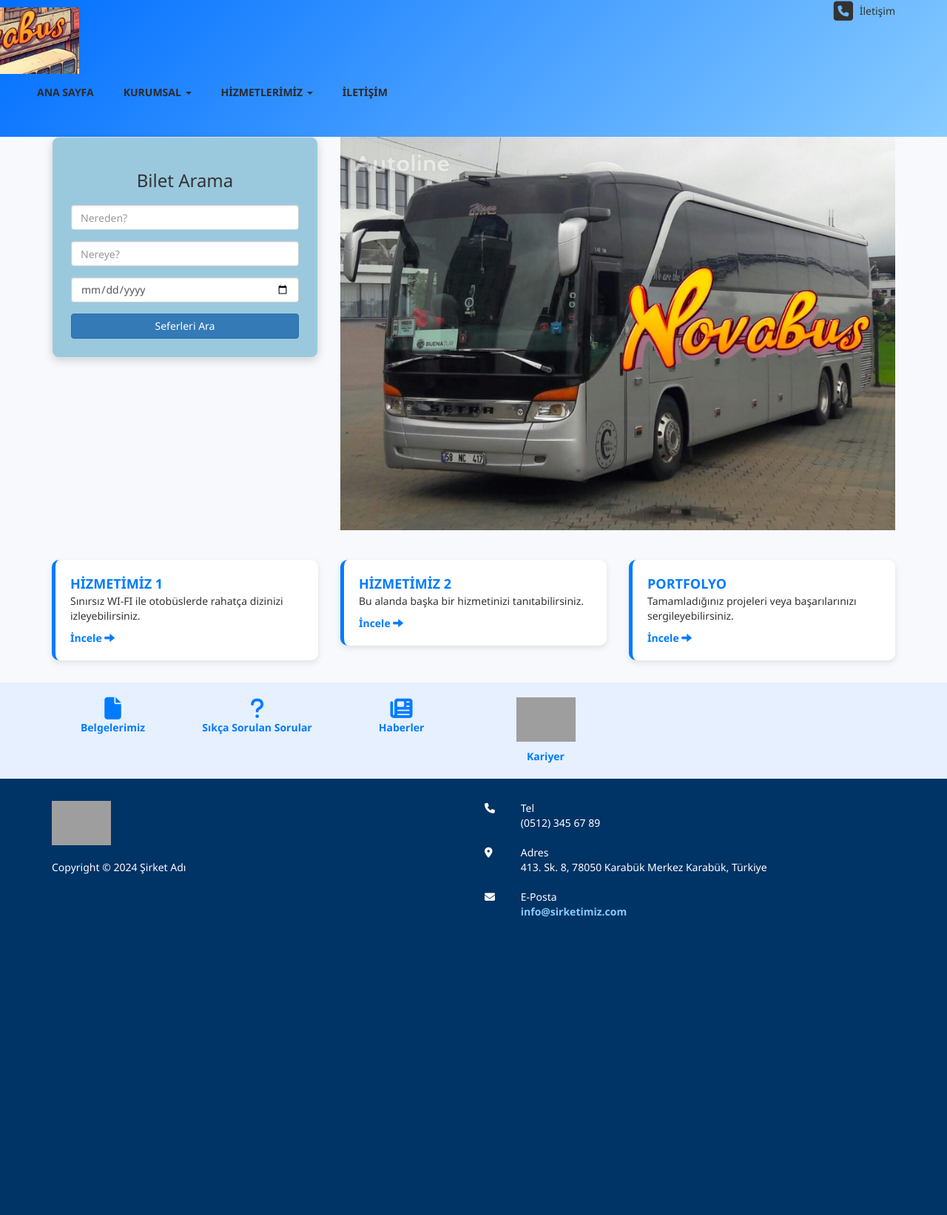
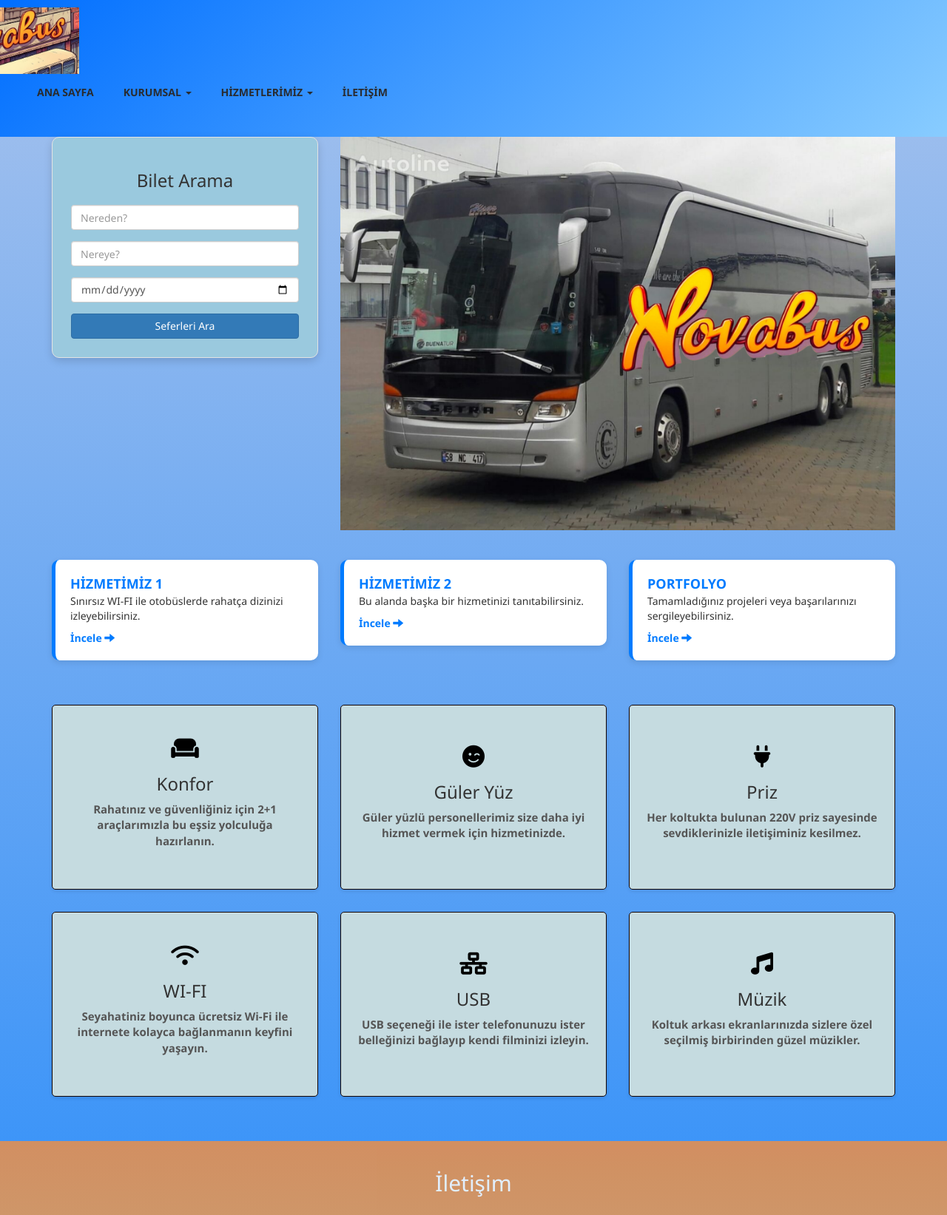
Before and after one commit to mavitilki01/Bus_Company_Web_Site, a PHP site: page /main.html in a window 1280 px wide. Shown: the top 1643 px of the page at 74% size. Before the commit the page ends 1240 px from the top, so only its background shows below. Run offline with PHP 8.4, Linux system fonts and the light colour scheme; some libraries are stand-ins or nearby versions; grey boxes are pictures that could not be loaded.

Commit message:
taslak
ana hat belli oldu

```diff
--- a/main.html
+++ b/main.html
@@ -15,24 +15,18 @@
     <link href="stil.css" rel="stylesheet" type="text/css">
     <link href="https://fonts.googleapis.com/css2?family=Open+Sans:wght@400;600;700&display=swap" rel="stylesheet">
 
+    <script src="https://ajax.googleapis.com/ajax/libs/jquery/3.7.1/jquery.min.js"></script>
     <script src="https://cdnjs.cloudflare.com/ajax/libs/jquery.cycle/3.0.3/jquery.cycle.all.min.js"></script> <!-- slayt için script-->
-    <script src="https://ajax.googleapis.com/ajax/libs/jquery/3.7.1/jquery.min.js"></script>
     <script src="https://maxcdn.bootstrapcdn.com/bootstrap/3.3.7/js/bootstrap.min.js"></script>
 </head>
 <body>
+
 
 <div class="container-fluid Banner">
     <div class="container"> <div class="row">
             <div class="col-xs-12 col-sm-6 col-md-7 logo">
                 <a href="?syf=main"><img src="Resimler/novabus.png" class="img-responsive" alt="NOVABUS Logo"></a>
             </div>
-            <div class="col-xs-12 col-sm-6 col-md-5 text-right nav hidden-xs">
-                <a href="?syf=iletisim" style="color: inherit; text-decoration: none;">
-                    <i class="fa-solid fa-square-phone" style="font-size: 30px; vertical-align: middle;"></i>
-                    <span style="vertical-align: middle; margin-left: 5px;">İletişim</span>
-                </a>
-            </div>
-
         </div>
     </div>
 
@@ -64,7 +58,7 @@
                             <li><a href="?syf=Portfolyo">Portfolyo</a></li>
                         </ul>
                     </li>
-                    <li><a href="?syf=iletisim">İLETİŞİM</a></li>
+                    <li><a href="#iletisim">İLETİŞİM</a></li>
                 </ul>
             </div>
         </div>
@@ -73,8 +67,8 @@
 
 <div class="container content-section">
     <div class="row main-content-row">
-        <div class="col-xs-12 col-sm-12 col-md-4 col-lg-4 text-center">
-            <div id="ticket-search-container" class="well">
+        <div class="col-xs-12 col-sm-12 col-md-4 col-lg-4 text-center" style="display:flex; justify-content:center; align-items:center; min-height: 300px;">
+            <div id="ticket-search-container" class="well" style="max-width: 400px; width: 100%;">
                 <h3>Bilet Arama</h3>
                 <form id="dynamicTicketForm">
                     <div class="form-group"> <input type="text" class="form-control" id="origin" placeholder="Nereden?">
@@ -94,8 +88,8 @@
         <div class="col-xs-12 col-sm-12 col-md-8 col-lg-8">
             <div id="slideshow" class="center-block">
                 <img src="resimler/slayt/otobüs.png" class="img-responsive">
-                <img src="resimler/slayt/2.png" class="img-responsive">
-                <img src="resimler/slayt/3.png" class="img-responsive">
+                <img src="https://images.unsplash.com/photo-1719316663972-0696da2b47a3?q=80&w=2070&auto=format&fit=crop&ixlib=rb-4.1.0&ixid=M3wxMjA3fDB8MHxwaG90by1wYWdlfHx8fGVufDB8fHx8fA%3D%3D" class="img-responsive">
+                <img src="https://images.pexels.com/photos/315938/pexels-photo-315938.jpeg?auto=compress&cs=tinysrgb&w=1260&h=750&dpr=2" class="img-responsive">
                 <img src="https://plus.unsplash.com/premium_photo-1661963542752-9a8a1d72fb28?q=80&w=2070" class="img-responsive">
             </div>
             <ul id="nav"></ul>
@@ -144,13 +138,108 @@
     </div>
 </div>
 
+<div class="container uclu">
+  <div class="row">
+    <div class="col-xs-12 col-sm-6 col-md-4 otobus-kutu">
+        <div class="kutu-icerik">
+        <i class="fa-solid fa-couch" style="font-size: 30px; color: #000000;"></i>
+        <h3>Konfor</h3>
+        <p><strong>Rahatınız ve güvenliğiniz için 2+1 araçlarımızla bu eşsiz yolculuğa hazırlanın.</strong> </p>
+        </div>
+    </div>
+    <div class="col-xs-12 col-sm-6 col-md-4 otobus-kutu">
+      <div class="kutu-icerik">
+        <i class="fa-solid fa-face-smile-wink" style="font-size: 30px; color: #000000;"></i>
+        <h3>Güler Yüz</h3>
+        <p><strong>Güler yüzlü personellerimiz size daha iyi hizmet vermek için hizmetinizde.</strong> </p>
+      </div>
+    </div>
+    <div class="col-xs-12 col-sm-6 col-md-4 otobus-kutu">
+      <div class="kutu-icerik">
+        <i class="fa-solid fa-plug" style="font-size: 30px; color: #000000;"></i>
+        <h3>Priz</h3>
+        <p><strong>Her koltukta bulunan 220V priz sayesinde sevdiklerinizle iletişiminiz kesilmez.</strong></p>
+      </div>
+    </div>
+    <div class="col-xs-12 col-sm-6 col-md-4 otobus-kutu">
+      <div class="kutu-icerik">
+        <i class="fa-solid fa-wifi" style="font-size: 30px; color: #000000;"></i>
+        <h3>WI-FI</h3>
+        <p><strong>Seyahatiniz boyunca ücretsiz Wi-Fi ile internete kolayca bağlanmanın keyfini yaşayın.</strong> </p>
+      </div>
+    </div>
+    <div class="col-xs-12 col-sm-6 col-md-4 otobus-kutu">
+      <div class="kutu-icerik">
+        <i class="fa-solid fa-network-wired" style="font-size: 30px; color: #000000;"></i>
+        <h3>USB</h3>
+        <p><strong>USB seçeneği ile ister telefonunuzu ister belleğinizi bağlayıp kendi filminizi izleyin.</strong> </p>
+      </div>
+    </div>
+    <div class="col-xs-12 col-sm-6 col-md-4 otobus-kutu">
+      <div class="kutu-icerik">
+        <i class="fa-solid fa-music" style="font-size: 30px; color: #000000;"></i>
+        <h3>Müzik</h3>
+        <p><strong>Koltuk arkası ekranlarınızda sizlere özel seçilmiş birbirinden güzel müzikler.</strong> </p>
+      </div>
+    </div>
+  </div>
+</div>
+
+<section id="iletisim">
+    <div class="bosluk" style="padding: 20px; color: white; text-align: center;">
+        <h2>İletişim</h2>
+
+        <div style="display: flex; flex-wrap: wrap; justify-content: center; gap: 40px; margin-top: 30px;">
+
+                        <!-- Google Harita -->
+            <iframe
+                src="https://www.google.com/maps/embed?pb=!1m18!1m12!1m3!1d3001.361251404679!2d32.652907675664494!3d41.21389740673912!2m3!1f0!2f0!3f0!3m2!1i1024!2i768!4f13.1!3m3!1m2!1s0x40835318ced11581%3A0xc7968681472940!2sKarab%C3%BCk%20%C3%9Cniversitesi%20Teknopark!5e0!3m2!1str!2str!4v1747746835278!5m2!1str!2str"
+                width="500"
+                height="400"
+                style="border:0; border-radius: 10px;"
+                allowfullscreen=""
+                loading="lazy"
+                referrerpolicy="no-referrer-when-downgrade">
+            </iframe>
+
+            <!-- İletişim Bilgileri -->
+            <div style="max-width: 400px; text-align: left;">
+                <p><strong>Adres:</strong><br>
+                Karabük Üniversitesi Teknopark, Demir Çelik Kampüsü, Karabük</p>
+
+                <p><strong>Telefon:</strong><br>
+                +90 (370) 123 45 67</p>
+
+                <p><strong>E-posta:</strong><br>
+                info@orneksite.com</p>
+
+                <p><strong>Çalışma Saatleri:</strong><br>
+                Pazartesi - Cuma: 09:00 - 18:00</p>
+            </div>
+
+
+        </div>
+    </div>
+</section>
+
+
+
+
+
+
+
+
+
+
+
+
 <div class="container-fluid serit">
     <div class="container text-center">
         <div class="row">
             <div class="col-xs-6 col-sm-3 col-md-3 col-lg-2"><a href="?syf=belgelerimiz"><i class="fa-solid fa-file" style="font-size: 30px; color: #007bff;"></i><br>Belgelerimiz</a></div>
             <div class="col-xs-6 col-sm-3 col-md-3 col-lg-2"><a href="?syf=sss"><i class="fa-solid fa-question"  style="font-size: 30px; color: #007bff;"></i><br>Sıkça Sorulan Sorular</a></div>
             <div class="col-xs-6 col-sm-3 col-md-3 col-lg-2"><a href="?syf=haberler"><i class="fa-solid fa-newspaper" style="font-size: 30px; color: #007bff;"></i><br>Haberler</a></div>
-            <div class="col-xs-6 col-sm-3 col-md-3 col-lg-2"><a href="?syf=kariyer"><img src="Resimler/icon-6.png"><br>Kariyer</a></div>
+            <div class="col-xs-6 col-sm-3 col-md-3 col-lg-2"><a href="?syf=kariyer"><img src="Resimler/icon.png"><br>Kariyer</a></div> <!-- emin olamadım değişebilir-->
         </div>
     </div>
 </div>
@@ -159,8 +248,8 @@
     <div class="container">
         <div class="row">
             <div class="col-xs-12 col-sm-6 alt-logo">
-                <a href="?syf=main"><img src="Resimler/Logo-Alt.png" class="img-responsive"></a>
-                <br>Copyright © 2024 Şirket Adı
+                <a href="?syf=main"><img src="Resimler/Logo-Alt.png" class="img-responsive"></a> <!-- değiştirilecek-->
+                <br>Copyright © 2024 NOVABUS
             </div>
             <div class="col-xs-12 col-sm-6 alt-tel">
                 <div class="row contact-info-item">
@@ -173,12 +262,14 @@
                 </div>
                 <div class="row contact-info-item">
                     <div class="col-xs-3 col-sm-2 col-md-1"><i class="fa-solid fa-envelope"></i></div>
-                    <div class="col-xs-9 col-sm-10 col-md-11"><span>E-Posta</span><a href="mailto:info@sirketiniz.com">info@sirketimiz.com</a></div>
+                    <div class="col-xs-9 col-sm-10 col-md-11"><span>E-Posta</span><a href="mailto:info@sirketimiz.com">info@sirketimiz.com</a></div>
                 </div>
             </div>
         </div>
     </div>
 </div>
+
+
 
 <script>
 document.getElementById('dynamicTicketForm').addEventListener('submit', function(event) {
--- a/stil.css
+++ b/stil.css
@@ -1,10 +1,14 @@
     /* Genel Ayarlar */
     body {
         font-family: 'Segoe UI', sans-serif;
-        background-color: #f7f9fc;
+        background: linear-gradient(#a7c2ec,#007bff );
         margin: 0;
         padding: 0;
         color: #333;
+    }
+
+    html {
+        scroll-behavior: smooth;
     }
 
     /* Logo ve Üst Alan */
@@ -118,6 +122,50 @@
         text-decoration: underline;
     }
 
+    /*bilgi kutuları*/
+    .otobus-kutu {
+    margin-bottom: 30px;
+    }
+
+    .kutu-icerik {
+    background-color: #c5dbe0;
+    border: 1px solid #120404;
+    padding: 20px;
+    height: 250px; /* tüm kutular eşit yüksek */
+    box-shadow: 0 2px 5px rgba(0,0,0,0.1);
+    transition: box-shadow 0.3s ease;
+    display: flex;
+    flex-direction: column;
+    justify-content: center;
+    text-align: center;
+    border-radius: 5px;
+    }
+
+    .kutu-icerik:hover {
+
+    box-shadow: 0 5px 15px rgba(0,123,255,0.3);
+    transform: translateY(-10px);
+    transition: box-shadow 0.3s ease, transform 0.7s ease;
+    }
+
+    .kutu-icerik h4 {
+    font-weight: 700;
+    margin-bottom: 15px;
+    color: #007bff;
+    }
+
+    .kutu-icerik p {
+    font-size: 15px;
+    color: #555;
+    }
+
+    .bosluk {
+        background: -webkit-linear-gradient(90deg,#debe74,#ec8e47);
+        height: 550px;
+        opacity: 0.85;
+    }
+
+
     /* Şerit İkonlar */
     .serit {
         background: #e6f0ff;
```
